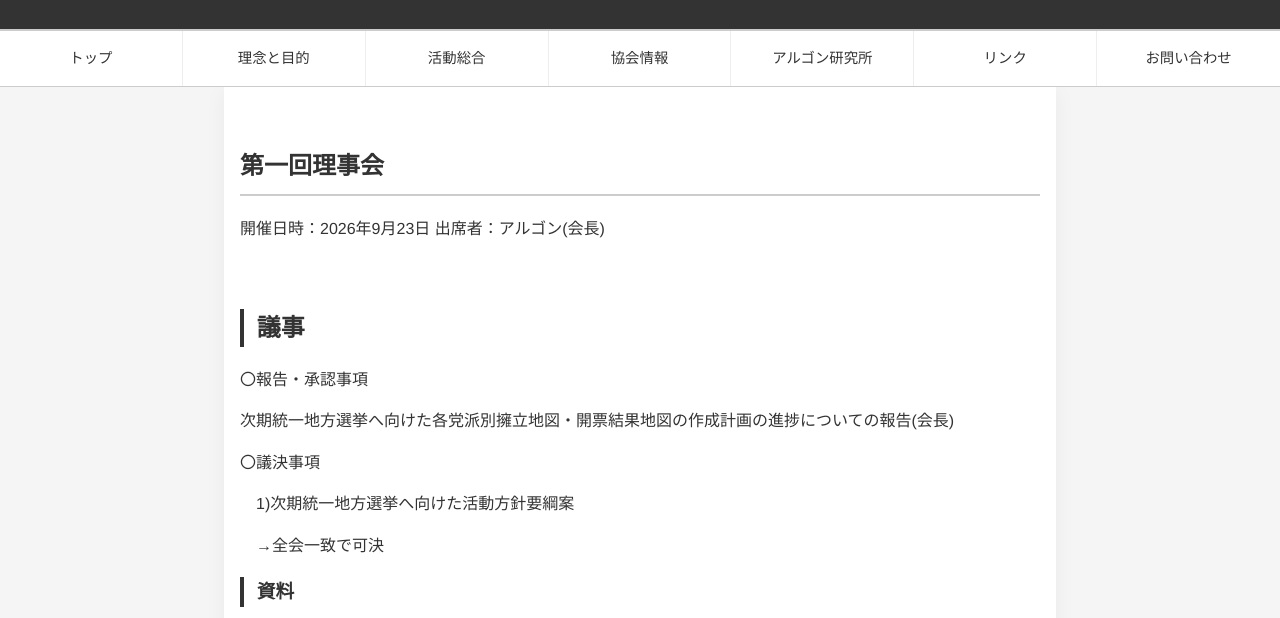
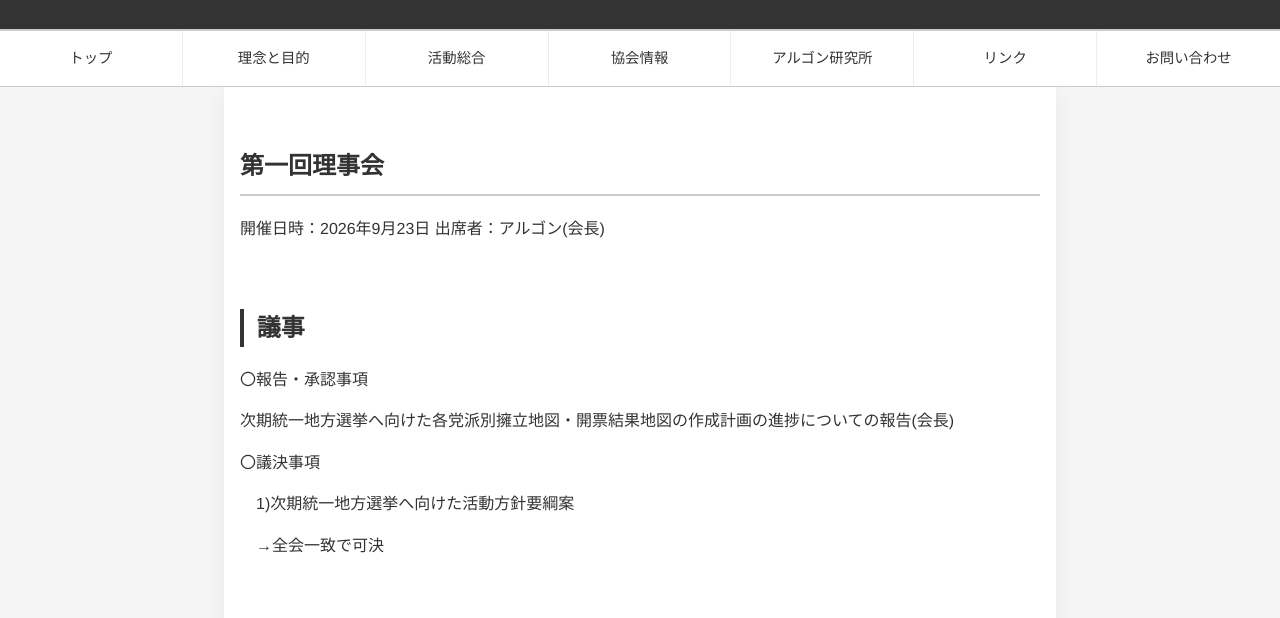
Before and after one commit to Argon-society/argon-society.github.io, an Astro site: page /Organ/rijikai/0001 in a window 1280 px wide. Shown: the part 182-800 px from the top of the page. Built offline with nearby package versions, Linux system fonts and the light colour scheme; Astro itself is replaced by a stand-in of ours.

Commit message:
Update 0001.astro

```diff
--- a/src/pages/Organ/rijikai/0001.astro
+++ b/src/pages/Organ/rijikai/0001.astro
@@ -25,7 +25,6 @@ import Banners from "../../../components/Banners.astro";
                 <p>　1)次期統一地方選挙へ向けた活動方針要綱案</p>
                 <p>　→全会一致で可決</p>
 
-                <h3>資料</h3>
 			</div>
 		</section>
         <Banners />
```
